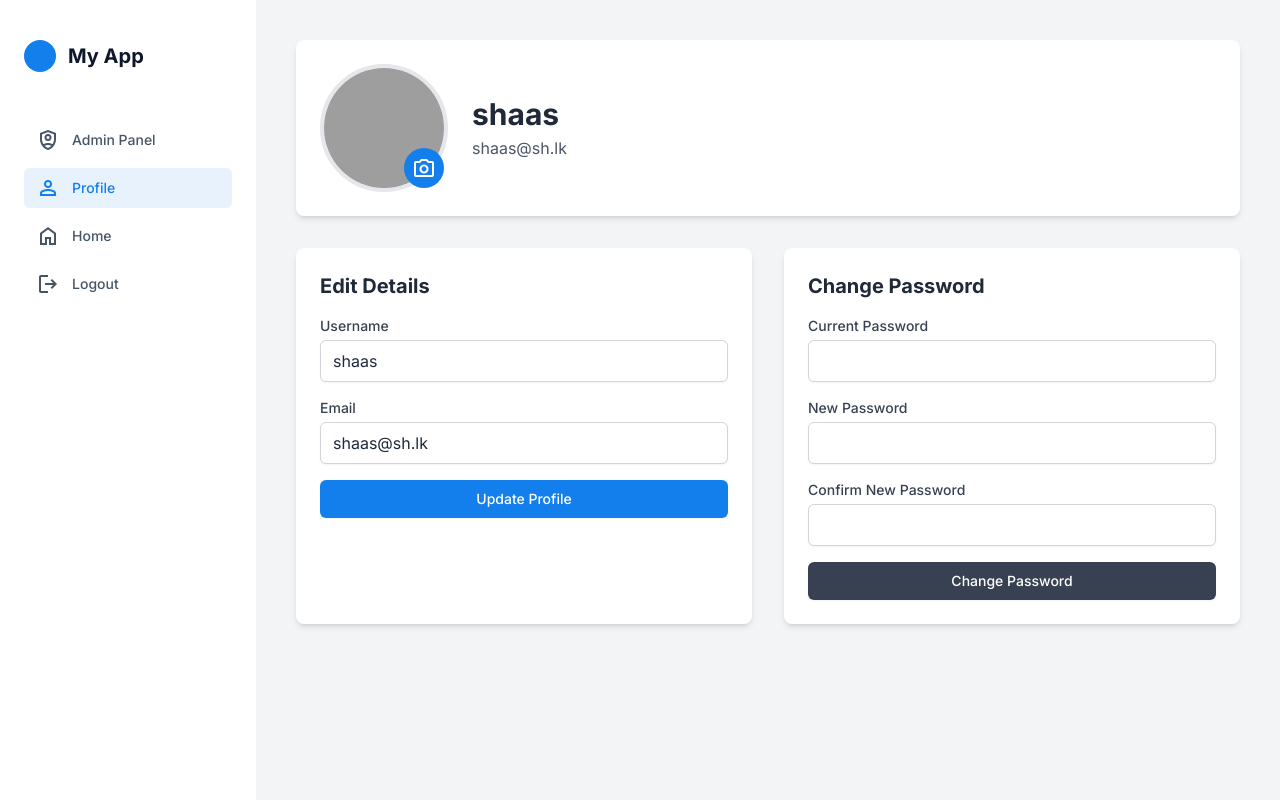
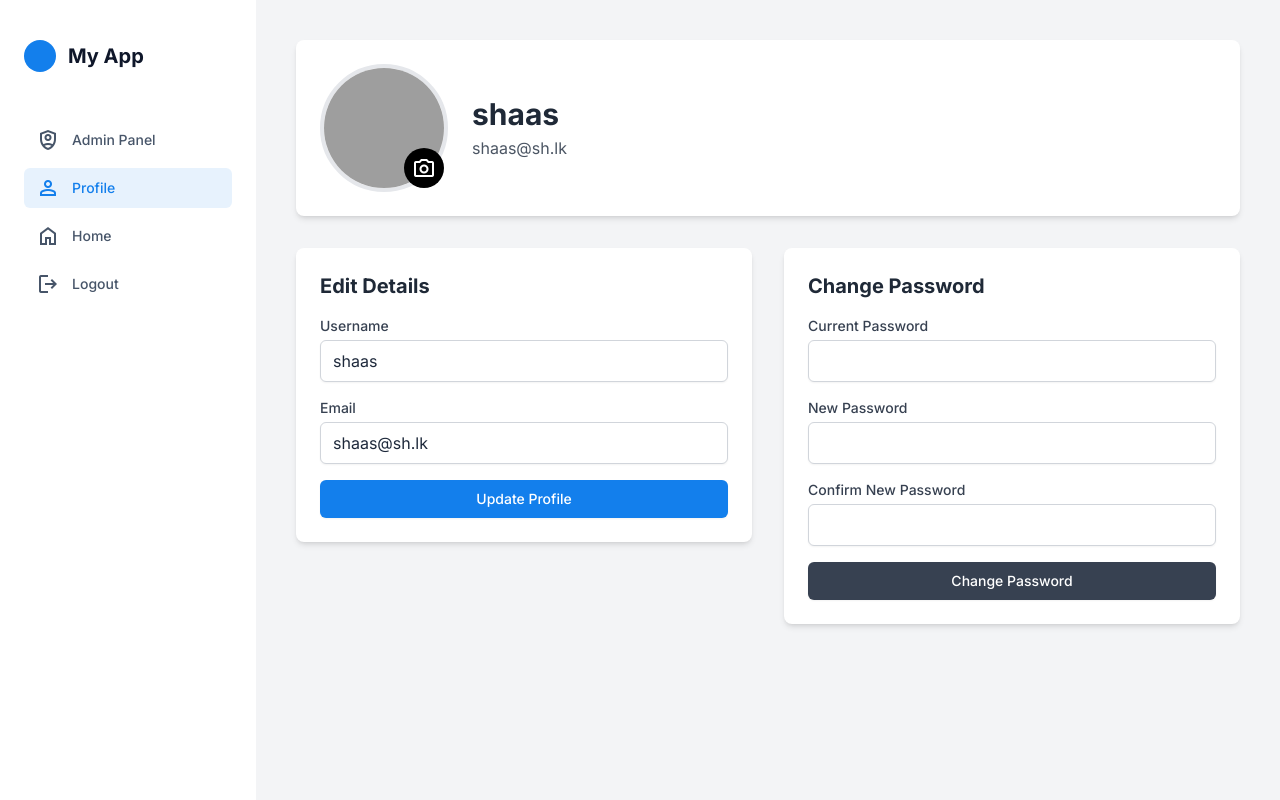
Before and after one commit to ahmedhafas105/student-learn-hub, a Flask app: page /profile in a window 1280 px wide. Run offline with Flask 3, Linux system fonts and the light colour scheme; a user stored in the database is signed in; some libraries are stand-ins or nearby versions; grey boxes are pictures that could not be loaded.

Commit message:
all over work completed

```diff
--- a/templates/profile.html
+++ b/templates/profile.html
@@ -2,11 +2,24 @@
 {% block title %}My Profile{% endblock %}
 {% block content %}
 
-<div class="bg-white p-6 rounded-lg shadow-md mb-8 flex flex-col md:flex-row items-center gap-6">
+<div class="bg-white p-6 rounded-lg shadow-md mb-8 flex flex-col md:flex-row items-center gap-6 transition-transform duration-300 hover:scale-105">
     <div class="relative cursor-pointer" onclick="openImagePreview('{{ url_for('static', filename='uploads/' + current_user.profile_picture) }}')">  <!-- This is not an error.. here vs code wrongly identified as syntax error... -->
-        <img id="profile-pic-preview" src="{{ url_for('static', filename='uploads/' + current_user.profile_picture) }}"
-             alt="Profile Picture" class="w-32 h-32 rounded-full object-cover border-4 border-gray-200">
-        <label for="picture" class="w-10 h-10 absolute bottom-1 right-1 bg-primary text-white rounded-full flex items-center justify-center cursor-pointer hover:bg-primary/90" title="Change picture">
+        {% if current_user.profile_picture and current_user.profile_picture != 'default.jpg' %}
+        <img id="profile-pic-preview"
+            src="{{ url_for('static', filename='uploads/' + current_user.profile_picture) }}"
+            alt="Profile Picture"
+            class="w-32 h-32 rounded-full object-cover border-4 border-gray-200">
+        {% else %}
+            <img id="profile-pic-preview"
+             src="https://placehold.co/128x128/137fec/FFFFFF?text={{ current_user.username[0]|upper }}"
+             alt="Profile Picture"
+             class="w-32 h-32 rounded-full object-cover border-4 border-gray-200">
+        {% endif %}
+
+        <label for="picture"
+                class="w-10 h-10 absolute bottom-1 right-1 bg-black text-white rounded-full flex items-center justify-center cursor-pointer hover:bg-gray-500"
+                title="Change picture"
+                onclick="event.stopPropagation()">
             <span class="material-symbols-outlined">photo_camera</span>
         </label>
     </div>
@@ -16,8 +29,8 @@
     </div>
 </div>
 
-    <div class="grid grid-cols-1 lg:grid-cols-2 gap-8 mb-8">
-        <div class="bg-white p-6 rounded-lg shadow-md">
+    <div class="grid grid-cols-1 lg:grid-cols-2 gap-8 mb-8 items-start">
+        <div class="bg-white p-6 rounded-lg shadow-md transition-transform duration-300 hover:scale-105">
             <h2 class="text-xl font-bold text-gray-800 mb-4">Edit Details</h2>
             <form method="POST" action="{{ url_for('profile') }}" enctype="multipart/form-data" novalidate>
                 {{ profile_form.hidden_tag() }}
@@ -37,7 +50,7 @@
             </form>
         </div>
 
-        <div class="bg-white p-6 rounded-lg shadow-md">
+        <div class="bg-white p-6 rounded-lg shadow-md transition-transform duration-300 hover:scale-105">
             <h2 class="text-xl font-bold text-gray-800 mb-4">Change Password</h2>
             <form method="POST" action="{{ url_for('profile') }}" novalidate>
                 {{ password_form.hidden_tag() }}
@@ -53,7 +66,7 @@
 
     <div class="space-y-8">
         {% if current_user.role == 'user' %}
-            <div class="bg-white p-6 rounded-lg shadow-md">
+            <div class="bg-white p-6 rounded-lg shadow-md transition-transform duration-300 hover:scale-105">
                 <h2 class="text-2xl font-bold text-gray-800 mb-4">Enrolled Courses</h2>
                 {% if enrolled_courses %}
                     <div class="grid grid-cols-1 md:grid-cols-2 gap-6">
@@ -63,7 +76,7 @@
                     </div>
                 {% else %}<p class="text-gray-500">You are not enrolled in any courses.</p>{% endif %}
             </div>
-            <div class="bg-white p-6 rounded-lg shadow-md">
+            <div class="bg-white p-6 rounded-lg shadow-md transition-transform duration-300 hover:scale-105">
                 <h2 class="text-2xl font-bold text-gray-800 mb-4">Pending Applications</h2>
                 {% if pending_applications %}
                     <ul class="space-y-3">
@@ -75,7 +88,7 @@
             </div>
 
         {% elif current_user.role == 'institution' %}
-            <div class="bg-white p-6 rounded-lg shadow-md">
+            <div class="bg-white p-6 rounded-lg shadow-md transition-transform duration-300 hover:scale-105">
                 <h2 class="text-2xl font-bold text-gray-800 mb-4">My Courses</h2>
                 {% if current_user.courses %}
                     <ul class="space-y-3">
@@ -85,7 +98,7 @@
                     </ul>
                 {% else %}<p class="text-gray-500">You have not created any courses yet.</p>{% endif %}
             </div>
-            <div class="bg-white p-6 rounded-lg shadow-md">
+            <div class="bg-white p-6 rounded-lg shadow-md transition-transform duration-300 hover:scale-105">
                 <h2 class="text-2xl font-bold text-gray-800 mb-4">Approved Students</h2>
                 {% if approved_applications %}
                      <ul class="space-y-3">
--- a/templates/user_home.html
+++ b/templates/user_home.html
@@ -3,7 +3,7 @@
 {% block title %}Home{% endblock %}
 
 {% block content %}
-    <div class="bg-white p-6 rounded-lg shadow-md mb-8">
+    <div class="bg-white p-6 rounded-lg shadow-md mb-8 transition-transform duration-300 hover:scale-105">
         <h1 class="text-3xl font-bold text-gray-800">Welcome, {{ current_user.username }}!</h1>
 
         {% if current_user.role == 'admin' %}
@@ -17,7 +17,7 @@
 
     <div class="grid grid-cols-1 md:grid-cols-2 lg:grid-cols-3 gap-8">
         {% for course in courses %}
-        <div class="bg-white rounded-lg shadow-md overflow-hidden flex flex-col">
+        <div class="bg-white rounded-lg shadow-md overflow-hidden flex flex-col transition-transform duration-300 hover:scale-105">
             <img src="{{ course.image_url }}" class="w-full h-48 object-cover" alt="{{ course.title }}">
 
             <div class="p-4 border-b flex items-center gap-3">
```
Also changed, not shown: instance/users.db.
